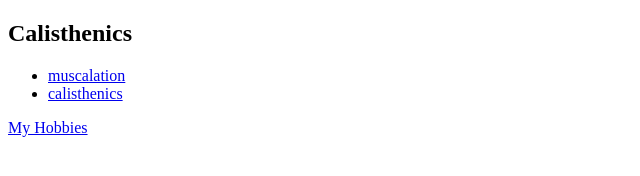
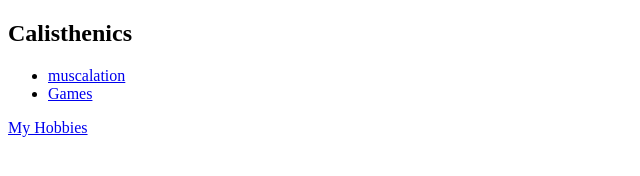
Before and after one commit to lucanx14/CV, a plain HTML site: page calisthenics.html in a window 1280 px wide. Shown: the full height of the page, 0-640 px from the left. Drawn offline with Linux system fonts and the light colour scheme.

Commit message:
Update calisthenics.html

```diff
--- a/calisthenics.html
+++ b/calisthenics.html
@@ -10,7 +10,7 @@
     <h2>Calisthenics</h2>
     <ul>
         <li><a href="musculation.html">muscalation</a></li>
-        <li><a href="games.html">calisthenics</a></li>
+        <li><a href="games.html">Games</a></li>
     </ul>
     <a href="myHobbies.html">My Hobbies</a>
 </body>
```
